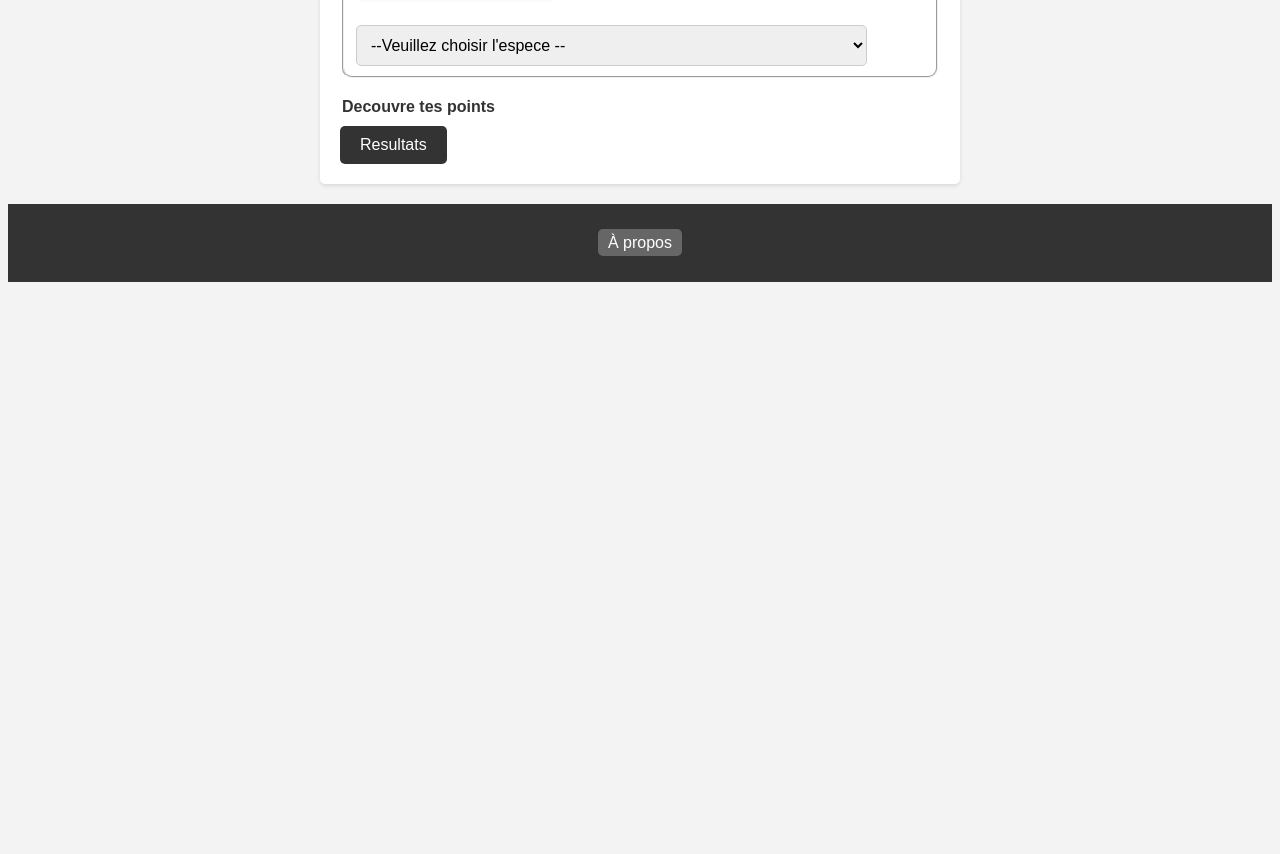
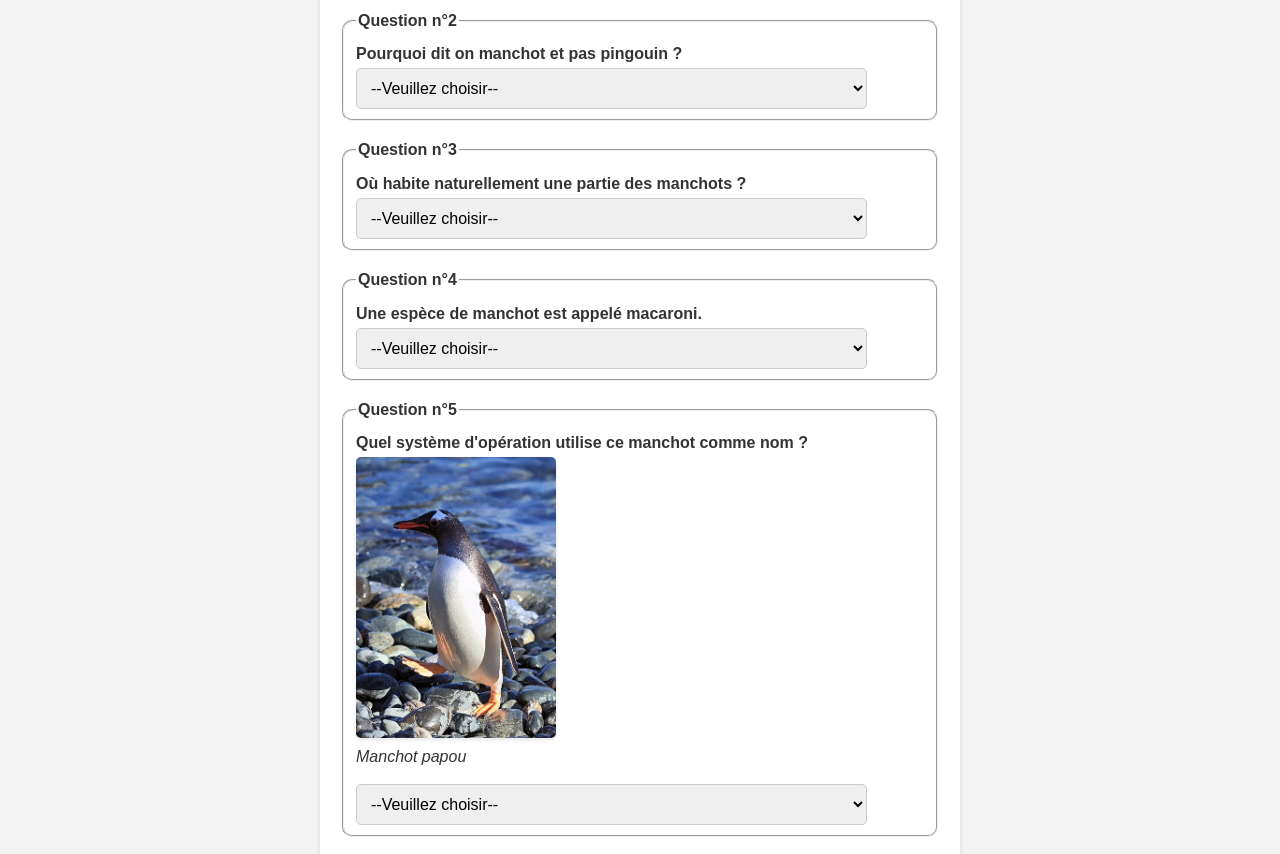
Before and after one commit to avivi55/projetweb, a plain HTML site: page html/quiz.html in a window 1280 px wide. Shown: the part 566-1420 px from the top of the page. Before the commit the page ends 856 px from the top, so only its background shows below. Drawn offline with Linux system fonts and the light colour scheme.

Commit message:
finish up

```diff
--- a/css/quiz.css
+++ b/css/quiz.css
@@ -48,6 +48,9 @@ form img {
     border-radius: 5px;
     font-size: 16px;
     cursor: pointer;
+    display: block;
+    margin-left: auto;
+    margin-right: auto;
 }
 
 .btn:hover {
--- a/html/quiz.html
+++ b/html/quiz.html
@@ -32,11 +32,11 @@
   <main>
     <form method="post" action="#" name="quiz">
 
-      <legend>Pseudo pour le score</legend>
+      <!-- <legend>Pseudo pour le score</legend>
       <input type="text" id="pseudo" required>
 
       <br/>
-      <br/>
+      <br/> -->
 
       <fieldset>
         <legend>Question n°1</legend>
@@ -47,8 +47,8 @@
         <img src="../img/wiki/File:137_-_Cap_Virgenes_-_Manchot_de_Magellan_-_Janvier_2010.JPG" width="200">
         <br>
 
-        <select id="q1">
-          <option value="question">--Veuillez choisir l'espece --</option>
+        <select id="q1" required>
+          <option value="">--Veuillez choisir l'espece --</option>
 
           <option value="1">Spheniscus (manchot à bande noir)</option>
           <option value="0">Aptenodytes (grand manchot)</option>
@@ -56,11 +56,73 @@
         </select>
       </fieldset>
 
+      <fieldset>
+        <legend>Question n°2</legend>
+
+        <label for="for">Pourquoi dit on manchot et pas pingouin ?</label>
+
+        <select id="q2" required>
+          <option value="">--Veuillez choisir--</option>
+
+          <option value="0">Parce que c'est plus joli</option>
+          <option value="0">Car ils n'ont pas de bras</option>
+          <option value="1">Parce que la France est le seul pays logique</option>
+        </select>
+      </fieldset>
+
+      <fieldset>
+        <legend>Question n°3</legend>
+
+        <label for="for">Où habite naturellement une partie des manchots ?</label>
+
+        <select id="q3" required>
+          <option value="">--Veuillez choisir--</option>
+
+          <option value="0">En France</option>
+          <option value="0">En sibérie</option>
+          <option value="0">Au pôle nord</option>
+          <option value="1">En Amérique du sud</option>
+        </select>
+      </fieldset>
+
+
+      <fieldset>
+        <legend>Question n°4</legend>
+
+        <label for="for">Une espèce de manchot est appelé macaroni.</label>
+
+        <select id="q4" required>
+          <option value="">--Veuillez choisir--</option>
+
+          <option value="1">Vrai</option>
+          <option value="0">Faux</option>
+        </select>
+      </fieldset>
+
+      <fieldset>
+        <legend>Question n°5</legend>
+
+        <label for="for">Quel système d'opération utilise ce manchot comme nom ?</label>
+        <img src="../img/wiki/penguin_quiz.jpg" width="200">
+        <i>Manchot papou</i>
+        <br>
+        <br>
+
+        <select id="q5" required>
+          <option value="">--Veuillez choisir--</option>
+
+          <option value="0">Ubuntu Linux</option>
+          <option value="1">Gentoo Linux</option>
+          <option value="0">Adélie Linux</option>
+          <option value="0">Arch Linux btw</option>
+        </select>
+      </fieldset>
+
+      <br>
+      <br>
 
       <legend>Decouvre tes points</legend>
-
       <input class="btn" type="submit" value="Resultats" onclick="getScore()">
-
     </form>
   </main>
 
--- a/js/form.js
+++ b/js/form.js
@@ -1,29 +1,32 @@
 console.log("bite")
 
-const NB_OF_QUESTIONS = 1
+const NB_OF_QUESTIONS = 5
 
 function getScore() {
     let form = {
-        "pseudo" : document.getElementById("pseudo").value,
+        // "pseudo" : document.getElementById("pseudo").value,
     }
 
-    // if (form.pseudo === "") {
-    //     alert("Mettez un pseudo")
-    //     return
-    // }
+    // if (form.pseudo === "") return
 
     let score = 0
 
+    let allFiled = true
+
     for (let i = 1; i <= NB_OF_QUESTIONS; i++) {
         const el = document.getElementById("q" + i.toString()).value
+
+        if (el === "") {
+            allFiled = false
+            break
+        }
+
         form["q" + i.toString()] = el
 
-        if (parseInt(el)) {
-            score++;
-        }
+        if (parseInt(el)) score++
     }
 
-
-
-    alert(`Vous avez eu ${score} points`)
+    if (allFiled) {
+        alert(`Vous avez eu ${score} points`)
+    }
 }
```
Also changed, not shown: html/article_confusion_nom.html (+2 -2 lines), index.html (+26 -1 lines), img/wiki/penguin_quiz.jpg (added).
